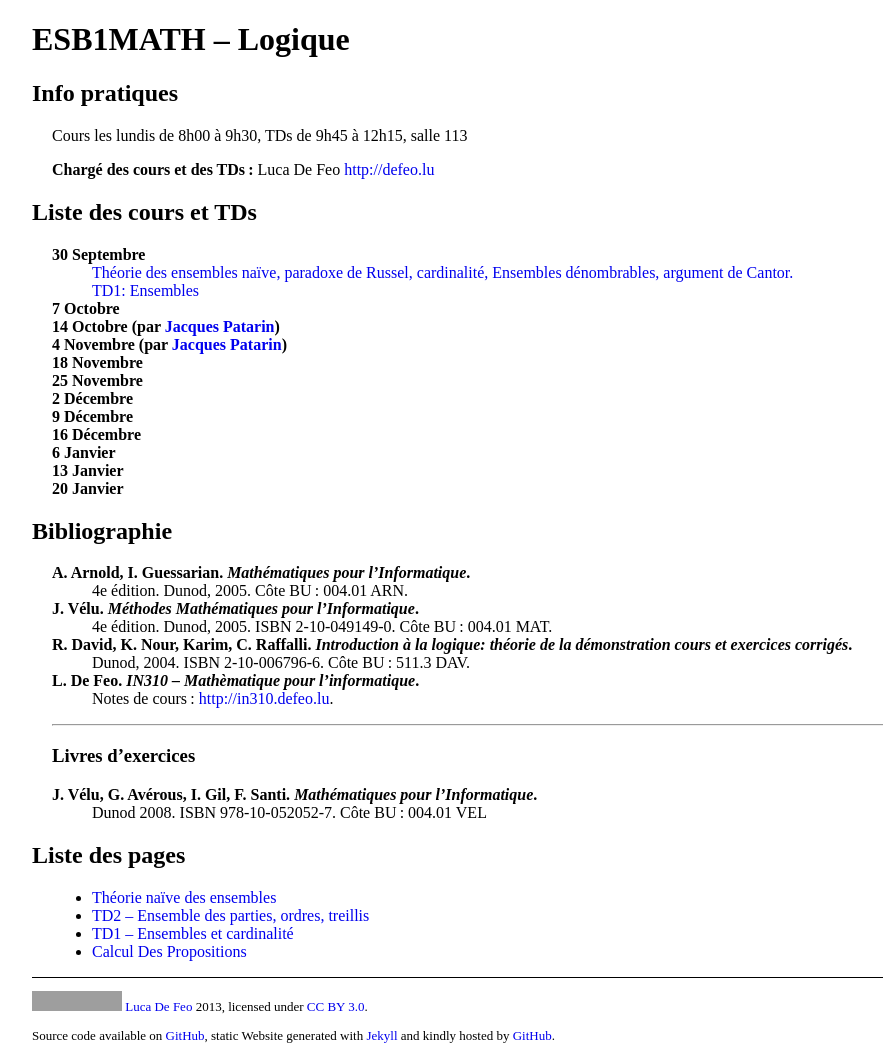
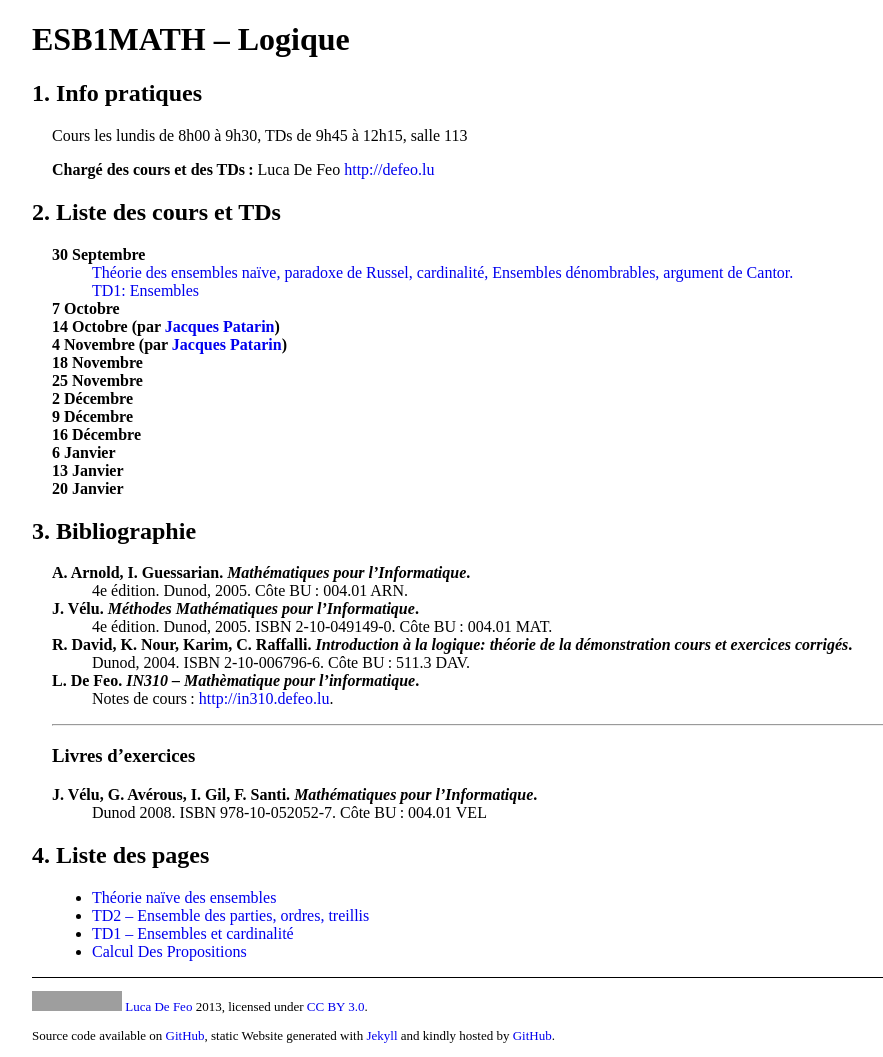
Before and after one commit to defeo/esb1math, a Jekyll site: the page built from index.md, in a window 1280 px wide. Shown: the whole page, without its empty margins (54-937 px from the left). Built offline with Jekyll 4.4.1, drawn with Linux system fonts in a browser that asks for light colours; grey boxes are pictures that could not be loaded.

Commit message:
Added atom feed link and section numbering

```diff
--- a/_layouts/main.html
+++ b/_layouts/main.html
@@ -13,8 +13,13 @@
         min-width: 200px;
         margin: auto;
         padding-left: 20px;
+        counter-reset: section;
       }
       h1, h2, footer { margin-left: -20px }
+      h2:before {
+        counter-increment: section;
+        content: counter(section) ". ";
+      }
       a {
         text-decoration: none;
       }
@@ -53,6 +58,7 @@
       });
     </script>
     <script src="http://cdn.mathjax.org/mathjax/latest/MathJax.js"></script>
+    <link href="https://github.com/defeo/esb1math/commits/gh-pages.atom" rel="alternate" title="Recent Commits to esb1math:gh-pages" type="application/atom+xml" />
   </head>
   <body>
 
```
